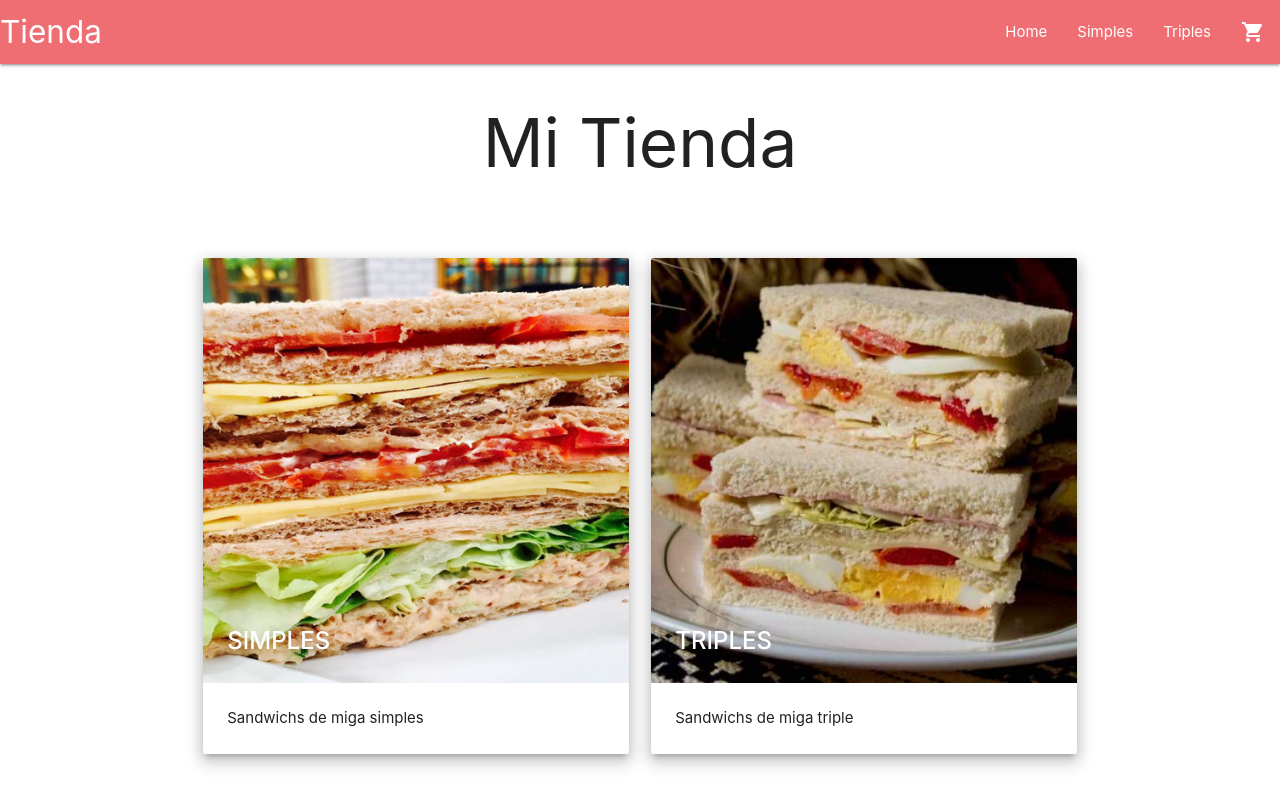
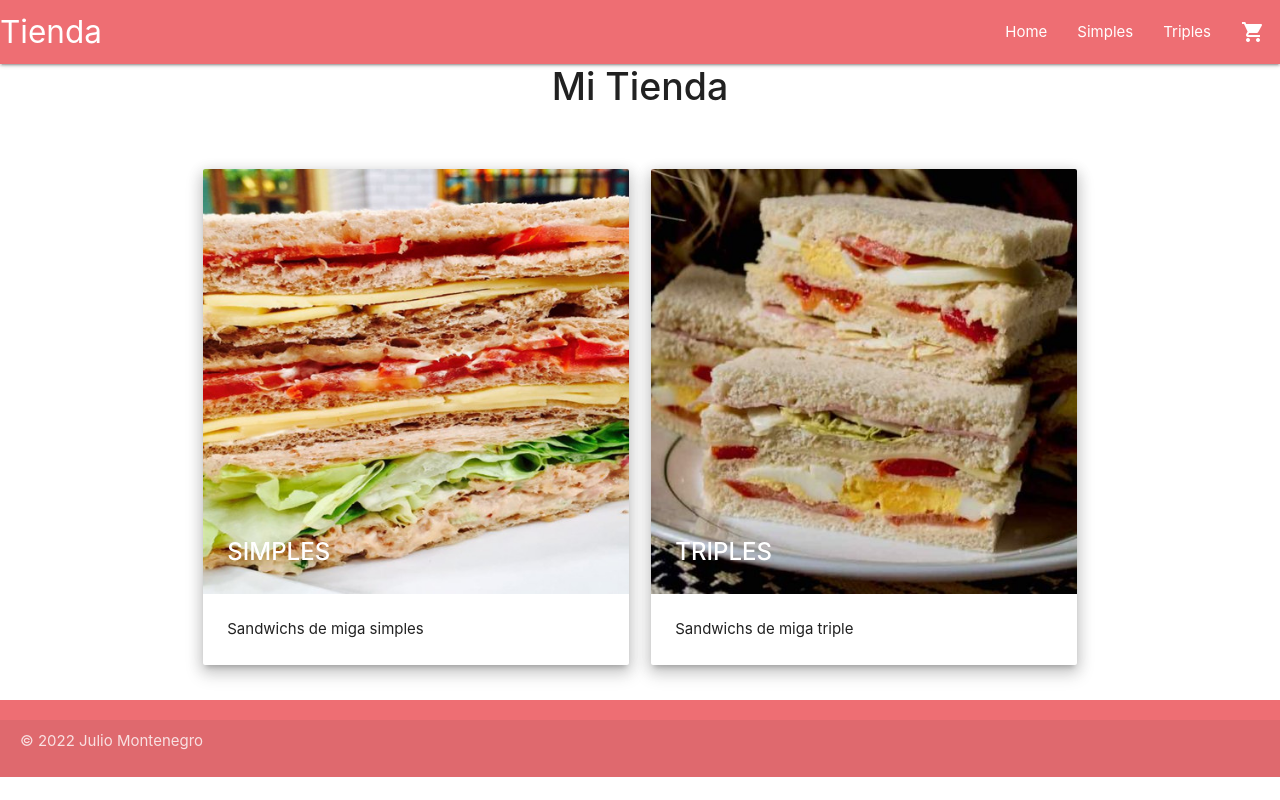
Before and after one commit to juliomontenegro/reactcoder, a React (Create React App) app: page / in a window 1280 px wide. Built offline with nearby package versions, Linux system fonts and the light colour scheme.

Commit message:
agregado sessionStorage

```diff
--- a/src/App.css
+++ b/src/App.css
@@ -1,44 +1,6 @@
-/* .App {
-  text-align: center;
-}
-
-.App-logo {
-  height: 40vmin;
-  pointer-events: none;
-}
-
-@media (prefers-reduced-motion: no-preference) {
-  .App-logo {
-    animation: App-logo-spin infinite 20s linear;
-  }
-} */
-
-/* .App-header {
-  background-color: #282c34;
-  min-height: 100vh;
-  display: flex;
-  flex-direction: column;
-  align-items: center;
-  justify-content: center;
-  font-size: calc(10px + 2vmin);
-  color: white;
-} */
-
-/* .App-link {
-  color: #61dafb;
-}
-
-@keyframes App-logo-spin {
-  from {
-    transform: rotate(0deg);
-  }
-  to {
-    transform: rotate(360deg);
-  }
-} */
-
-h1 {
-  font-size : clamp(2.8rem, 10vw, 4.5rem);
+html,
+body {
+  height: 100%;
 }
 .carro{
 
@@ -46,10 +8,10 @@ h1 {
   position:relative;
 }
 .carronum{
-  /* display:block; */
   z-index: 1;
   color:white;
   position:absolute;
+  margin-top: 10px;
   background-color:red;
   border-radius: 50%;
   width:20px;
@@ -63,3 +25,70 @@ h1 {
 
   display:inline-block;
 }
+.footer{
+  margin-left: 20px;
+
+}
+.fullpage{
+  height:100vh;
+}
+
+h1,  h2,  h3,  h4,  h5,  h6  {
+  margin-top: 0;
+  margin-bottom: 0.5rem;
+  font-weight: 500;
+  line-height: 1.2;
+}
+
+h1 {
+  font-size: calc(1.375rem + 1.5vw);
+}
+
+@media (min-width: 1200px) {
+  h1 {
+    font-size: 2.5rem;
+  }
+}
+
+h2{
+  font-size: calc(1.325rem + 0.9vw);
+}
+
+@media (min-width: 1200px) {
+  h2 {
+    font-size: 2rem;
+  }
+}
+
+h3 {
+  font-size: calc(1.3rem + 0.6vw);
+}
+
+@media (min-width: 1200px) {
+  h3 {
+    font-size: 1.75rem;
+  }
+}
+
+h4 {
+  font-size: calc(1.275rem + 0.3vw);
+}
+
+@media (min-width: 1200px) {
+  h4 {
+    font-size: 1.5rem;
+  }
+}
+
+h5 {
+  font-size: 1.25rem;
+}
+
+h6{
+  font-size: 1rem;
+}
+
+p {
+  margin-top: 0;
+  margin-bottom: 1rem;
+}
--- a/src/App.js
+++ b/src/App.js
@@ -9,6 +9,8 @@ import CartPage from './Pages/CartPage';
 import NotFoundPage from './Pages/NotFoundPage';
 import { UserProvider } from "./Context/UserContext";
 import { CartProvider } from "./Context/CartContext";
+import {ThankYouPage} from './Pages/ThankYouPage'
+import Footer from './Components/Footer';
 
 
 function App() {
@@ -38,8 +40,10 @@ function App() {
                         <Route path="/Triples/producto/:id" element={<ItemDetail UrlServerDetail="PRODUCTS2"/>}/>
 
                         <Route path="Cart" element={<CartPage />}/>
+                        <Route path="Thanks/:id" element={<ThankYouPage/>}/>
                         <Route path="*" element={<NotFoundPage/>}/>
                   </Routes>
+                  <Footer/>
             </BrowserRouter>
 
             </CartProvider>
--- /dev/null
+++ b/src/Components/Footer.js
@@ -0,0 +1,22 @@
+function Footer (){
+    return(
+
+        <footer className="page-footer">
+
+
+          <div className="footer-copyright ">
+
+            <p className="valign-wrapper footer">© 2022 Julio Montenegro</p>
+
+
+          </div>
+        </footer>
+
+
+
+
+
+
+    )
+}
+export default Footer;
--- a/src/Components/ItemDetail/ItemDetail.jsx
+++ b/src/Components/ItemDetail/ItemDetail.jsx
@@ -54,7 +54,7 @@ const ItemDetail = ({ UrlServerDetail }) => {
 
   return (
 
-    <div>
+    <div className="fullpage">
       <h1 className="center-align">{product.name}</h1>
 
       <div className="container ">
--- a/src/Context/CartContext.js
+++ b/src/Context/CartContext.js
@@ -4,10 +4,12 @@ import { createContext, useContext, useState } from "react";
 export const CartContext = createContext([]);
 
 export const CartProvider = ({ children }) => {
-  const [cart, setCart] = useState([]);
+  const [cart, setCart] = useState(JSON.parse(window.sessionStorage.getItem('savedCart'))||[]);
   const [cartQuantity, setCartQuantity] = useState(0);
 
+
   useEffect(() => {
+    window.sessionStorage.setItem('savedCart',JSON.stringify(cart));
     const getQuantity = () => {
       let quantity = 0;
       cart.forEach((order) => {
--- a/src/Pages/CartPage.jsx
+++ b/src/Pages/CartPage.jsx
@@ -1,5 +1,5 @@
 import * as React from "react";
-import {Link } from "react-router-dom";
+import {Link, useNavigate } from "react-router-dom";
 import { useCart } from "../Context/CartContext";
 import {getFirestore} from "../Firebase/Firebase"
 
@@ -7,6 +7,7 @@ const CartPage = () => {
  const { cart, removeItem, clearAll } = useCart();
  const [buyername, setBuyername] = React.useState("");
  const [phone, setPhone] = React.useState("");
+ let navigate= useNavigate();
 
  const totalCompra = (cart) => {
   let total = 0;
@@ -35,7 +36,11 @@ console.log(newOrder);
 const db = getFirestore();
     db.collection("ORDERS")
     .add(newOrder)
-    .then((res)=>console.log("compra realizada exitosamente, su id de orden es: ", res.id))
+    .then((res)=>{console.log("compra realizada exitosamente, su id de orden es: ", res.id)
+
+    navigate(`/Thanks/${res.id}`)
+    }, clearAll())
+
     .catch((err)=>console.log("Hubo un error",err));
 
 
@@ -44,7 +49,7 @@ const db = getFirestore();
 
   return (
 
-    <div className="container">
+    <div className="container fullpage">
       <h1 className="center-align">Mi Carrito de Compras</h1>
       {cart.length===0? <h2 className="center-align">El carrito esta vacio <Link to="/">Volver</Link></h2> :
       <>
--- /dev/null
+++ b/src/Pages/ThankYouPage.jsx
@@ -0,0 +1,102 @@
+import * as React from "react";
+import { useParams } from "react-router-dom";
+import { useEffect, useState } from "react";
+import { getFirestore } from "../Firebase/Firebase";
+
+
+export const ThankYouPage = ()=> {
+
+    const {id}=useParams();
+    const [order, setOrder]=useState({})
+
+    useEffect(()=>{
+        const db=getFirestore();
+        db.collection('ORDERS')
+        .doc(id)
+        .get()
+        .then((res)=>setOrder({id:res.id, ...res.data()}));
+
+
+    },[id]);
+
+    if (!order.id) {
+        return <p>Cargando...</p>;
+      }
+
+
+
+    return (
+        <div className="container">
+            <h1 className="center-align">Gracias por su compra {order.buyer.buyername}</h1>
+            <h2 className="center-align"><i>Detalle de su compra</i></h2>
+            <h3 className="center-align">gasto un total de <strong className="green-text">$ {order.total }</strong>  en:</h3>
+
+
+
+            <table className="striped" >
+            <thead>
+              <tr>
+
+                  <th>Nombre</th>
+                  <th>Cantidad</th>
+
+              </tr>
+              </thead>
+              <tbody>
+            {(order.items).map((compra)=>{
+              return(<tr key={compra.item}>
+                <td>{compra.item.fullname}</td>
+                <td>{compra.quantity}</td>
+
+                </tr>);
+             })}
+
+            </tbody>
+            </table>
+
+
+
+        </div>
+    )
+}
+
+
+
+
+
+
+
+
+
+
+
+// import * as React from "react";
+// import { useEffect, useState } from "react";
+// import { useParams } from "react-router-dom";
+// import { getFirestore } from "../Firebase/Firebase";
+
+// const ThankYouPage = () => {
+//   const {id } = useParams();
+//   const [order, setOrder] = useState({});
+
+//   useEffect(() => {
+//     const db = getFirestore();
+//     db.collection("ORDERS")
+//       .doc(id)
+//       .get()
+//       .then((res) => setOrder({ id: res.id, ...res.data() }));
+//   }, [id]);
+
+//   if (!order.id) {
+//     return <p>Cargando...</p>;
+//   }
+
+//   return (
+//     <div>
+//       <h1>Gracias por su compra, sr/sra. {order.buyer.buyername}</h1>
+//       <h2>Detalle de su compra:</h2>
+//       <p>{order.items[0].item.name}</p>
+//     </div>
+//   );
+// };
+// export default ThankYouPage;
```
